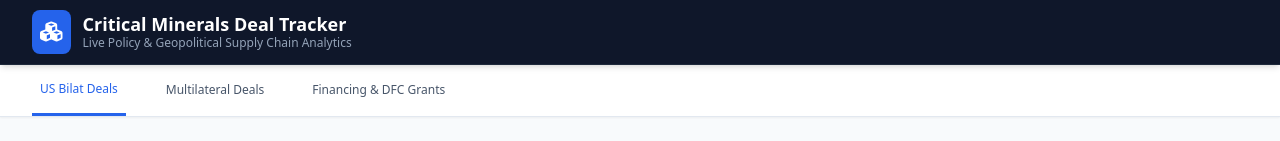
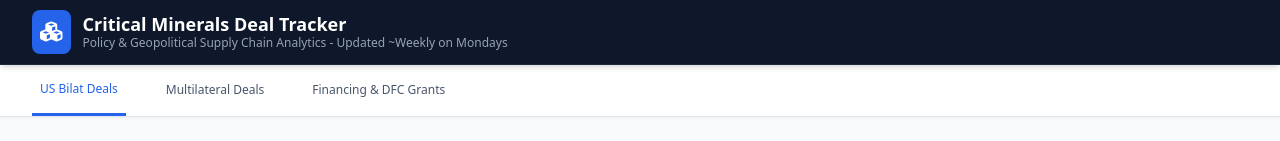
Before and after one commit to brutra/Critical-Minerals-Tracker, a plain HTML site: page index.html in a window 1280 px wide. Shown: the top 141 px of the page. Drawn offline with nearby package versions, Linux system fonts and the light colour scheme.

Commit message:
Update index.html

```diff
--- a/index.html
+++ b/index.html
@@ -84,7 +84,7 @@ body.dark-mode .dark-mode-btn {
                     </div>
                     <div>
                         <h1 class="font-bold text-lg leading-tight">Critical Minerals Deal Tracker</h1>
-                        <p class="text-xs text-slate-400">Live Policy & Geopolitical Supply Chain Analytics</p>
+                        <p class="text-xs text-slate-400">Policy & Geopolitical Supply Chain Analytics - Updated ~Weekly on Mondays</p>
                     </div>
             </div>
         </div>
```
